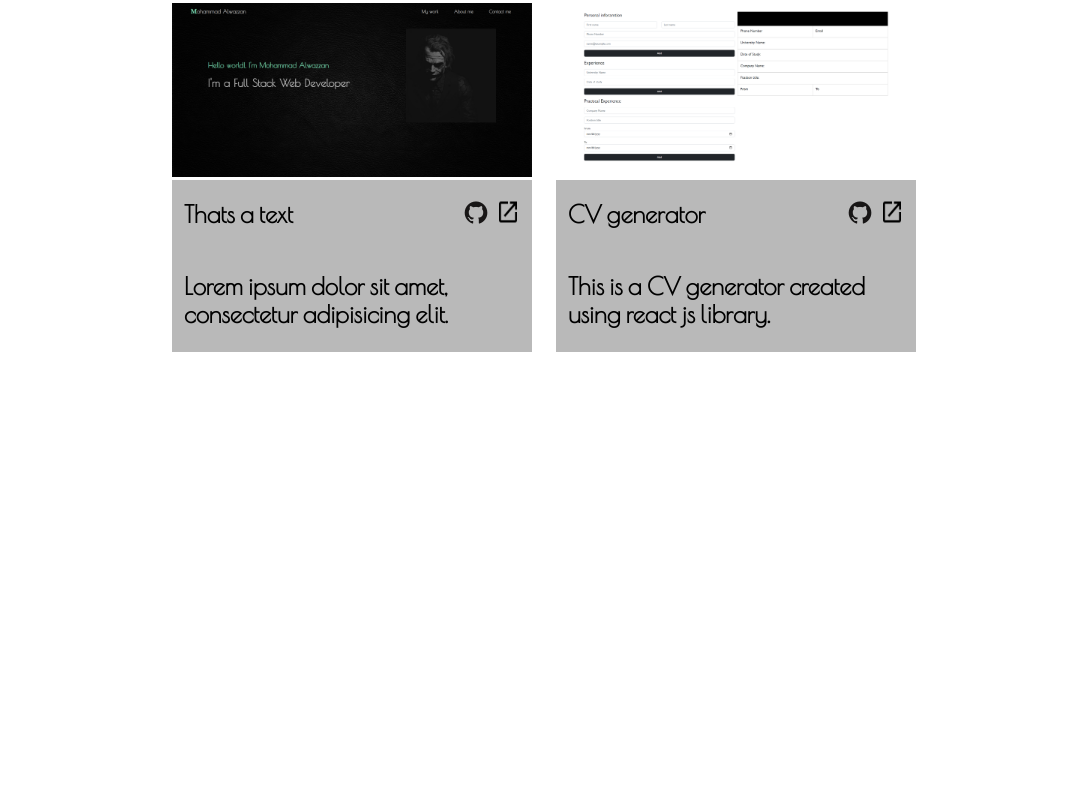
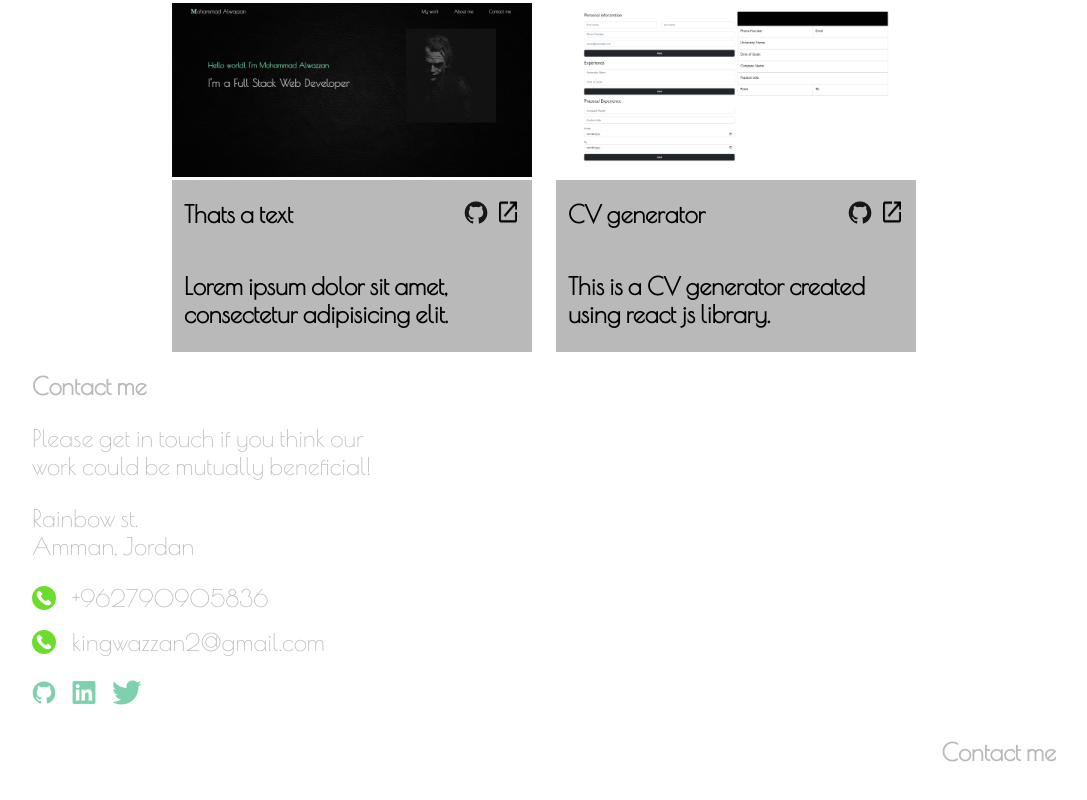
Before and after one commit to kingmohbil/personal-portfolio, a plain HTML site: page index.html in a window 1280 px wide. Shown: the part 1638-2438 px from the top of the page, without its empty margins (96-1183 px from the left). Before the commit the page ends 1990 px from the top, so only its background shows below. Drawn offline with nearby package versions, Linux system fonts and the light colour scheme.

Commit message:
Added the third section the personal photo isn't ready yet

```diff
--- a/index.html
+++ b/index.html
@@ -32,10 +32,12 @@
           </div>
           <ul class="nav-links">
             <li class="nav-link">
-              <a class="link" href="#my-work" aria-label="My work">My work</a>
+              <a class="link" href="#about-me" aria-label="About me"
+                >About me</a
+              >
             </li>
             <li class="nav-link">
-              <a class="link" href="#" aria-label="About me">About me</a>
+              <a class="link" href="#my-work" aria-label="My work">My work</a>
             </li>
             <li class="nav-link">
               <a class="link" href="#" aria-label="Contact me">Contact me</a>
@@ -43,7 +45,7 @@
           </ul>
         </nav>
       </header>
-      <main aria-label="introduction about the author">
+      <main aria-label="introduction about the author" id="about-me">
         <div class="personal-info">
           <div>
             <h1 class="title greeting">Hello world !, I'm Mohammad Alwazzan</h1>
@@ -299,5 +301,48 @@
         </div>
       </main>
     </section>
+    <section class="section third-section">
+      <main aria-label="Contact me section" id="contact-me">
+        <div class="contact-info">
+          <h1>Contact me</h1>
+          <p>
+            Please get in touch if you think our <br />
+            work could be mutually beneficial!
+          </p>
+          <p>
+            Rainbow st. <br />
+            Amman, Jordan
+          </p>
+          <div class="contact-icons">
+            <div>
+              <img src="./images/telephone.png" alt="" />
+              <p class="icon-paragraph">+962790905836</p>
+            </div>
+            <div>
+              <img src="./images/telephone.png" alt="" />
+              <p class="icon-paragraph">kingwazzan2@gmail.com</p>
+            </div>
+          </div>
+          <p class="personal-links">
+            <a href="" class="personal-link"
+              ><i class="devicon-github-original"></i
+            ></a>
+            <a class="personal-link" href=""
+              ><i class="devicon-linkedin-plain"></i
+            ></a>
+            <a href="" class="personal-link">
+              <i class="devicon-twitter-original"></i>
+            </a>
+          </p>
+        </div>
+        <div class="contact-photo">
+          <h1>Contact me</h1>
+          <!-- <img src="./images/personal-photo 290w.jpg" srcset="
+          ./images/personal-photo-290w.jpg 290w,
+          ./images/personal-photo-480w.jpg 480w " sizes="(max-width: 480px)
+          290px, 480px" alt="personal photo" aria-label="navbar toggler" /> -->
+        </div>
+      </main>
+    </section>
   </body>
 </html>
```
